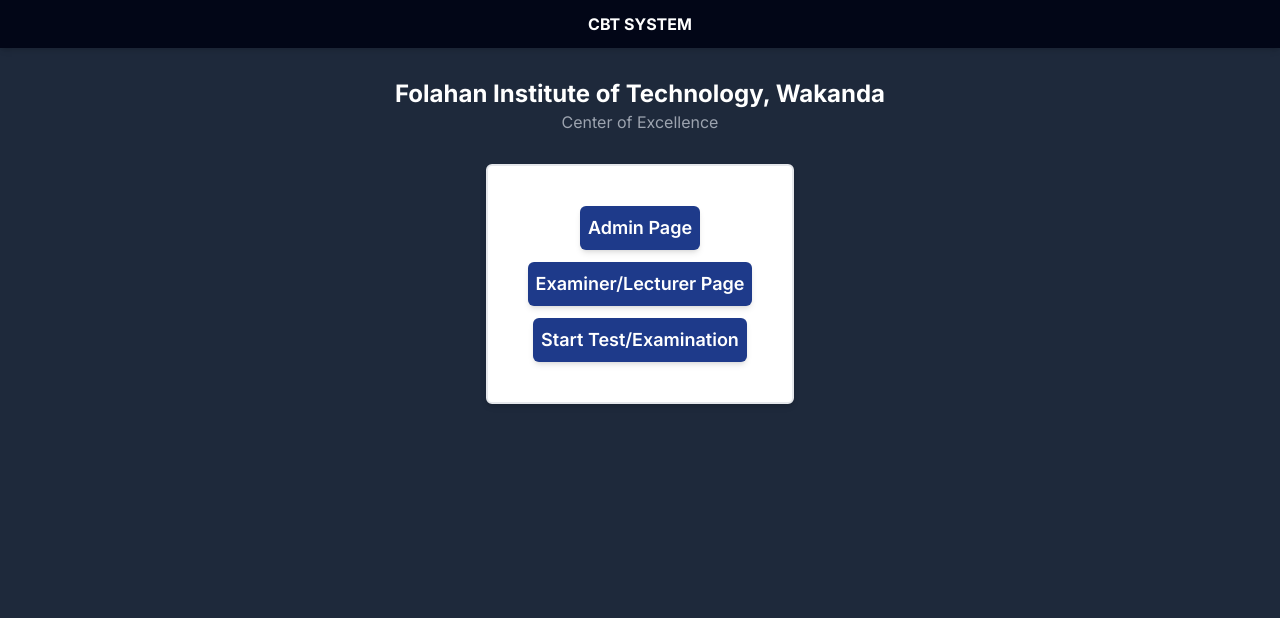
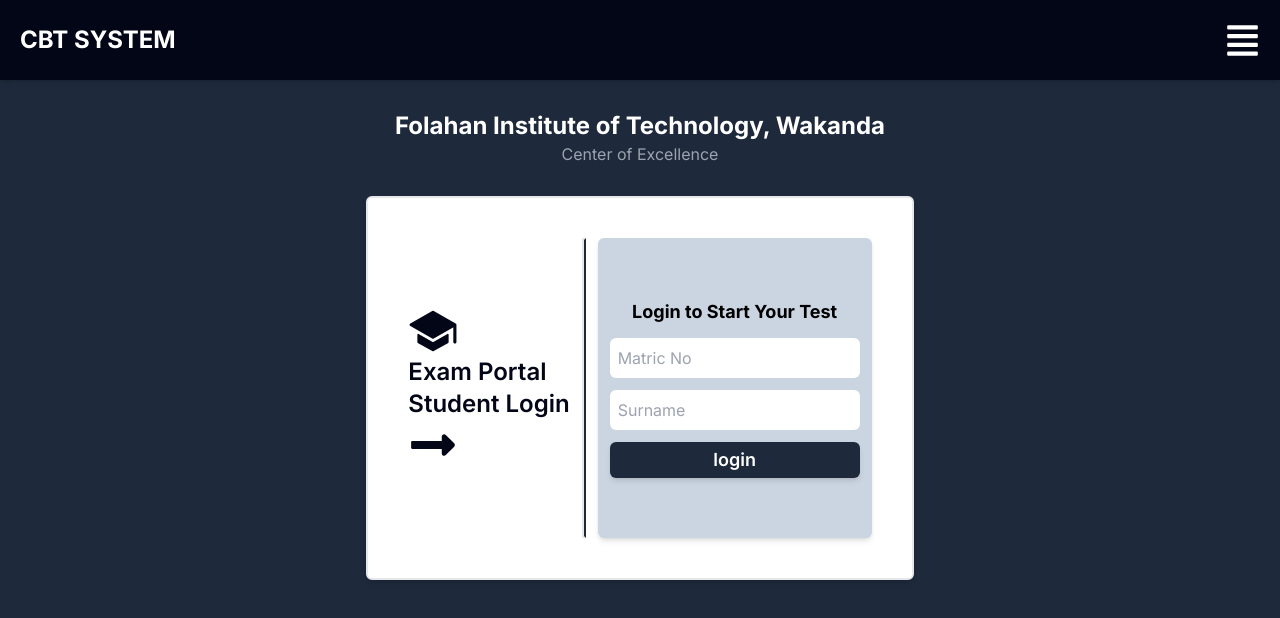
Before and after one commit to lightpc90/cbt, a Next.js app: page / in a window 1280 px wide. Shown: the top 618 px of the page. Built offline with nearby package versions, Linux system fonts and the light colour scheme; no server answers; the database is empty.

Commit message:
installed reacticons refactor home page store and load localStorage data into userData styled title component in lecturer registration form created a StaffLoginMenu and imported it to homepage

```diff
--- a/package.json
+++ b/package.json
@@ -16,6 +16,7 @@
     "next": "14.1.0",
     "react": "^18",
     "react-dom": "^18",
+    "react-icons": "^5.2.1",
     "styled-jsx": "^5.1.3"
   },
   "devDependencies": {
--- a/src/app/layout.js
+++ b/src/app/layout.js
@@ -12,8 +12,18 @@ export const metadata = {
 export default function RootLayout({ children }) {
   return (
     <html lang="en">
-      <body className={inter.className}>
+      <body className={`${inter.className} `}>
+        {/* block access to smaller screen devices */}
+        <div className="hidden lg:block">
         <AppProvider>{children}</AppProvider>
+        </div>
+        {/* What to show on smaller screens */}
+        <div className="lg:hidden h-screen flex flex-col items-center justify-center">
+          <p className="text-2xl">No Access!</p>
+          <p>
+            Please use a device with bigger screen to access the software. For example, a laptop
+          </p>
+        </div>
       </body>
     </html>
   );
--- a/src/app/page.js
+++ b/src/app/page.js
@@ -1,43 +1,39 @@
 
 import Link from "next/link";
+import StaffLoginMenu from "@/components/menu/StaffLoginMenu";
+import StudentTestLoginForm from "@/components/Forms/StudentTestLoginForm";
+import { IoSchool } from "react-icons/io5";
+import { BiSolidDoorOpen } from "react-icons/bi";
+import { FaLongArrowAltRight } from "react-icons/fa";
+
 
 export default function Home() {
   return (
     <main className="flex h-screen flex-col items-center gap-[30px] bg-slate-800 text-white">
-      <div className="h-12 bg-slate-950 text-white w-full flex justify-center items-center shadow-md ">
-        <h1 className="font-bold">CBT SYSTEM</h1>
+      <div className="h-20 bg-slate-950 text-white w-full flex justify-between items-center shadow-md px-5 ">
+        <h1 className="font-bold text-2xl">CBT SYSTEM</h1>
+        <StaffLoginMenu />
       </div>
       <div className="flex flex-col items-center">
         <p className="text-2xl font-bold ">Folahan Institute of Technology, Wakanda</p>
         <p className="text-gray-400">Center of Excellence</p>
       </div>
 
-      {/* links to the pages */}
-      <div className="flex flex-col gap-3 items-center bg-white p-10 shadow-md rounded-md border-2 border-blue ">
-        <Link
-          href="/login/admin"
-          className="bg-blue-900 p-2 text-white text-lg font-semibold rounded-md shadow-md hover:text-blue-900 hover:bg-white"
-        >
-          Admin Page
-        </Link>
-        <Link
-          href="/login/examiner"
-          className="bg-blue-900 p-2 text-white text-lg font-semibold rounded-md shadow-md hover:text-blue-900 hover:bg-white"
-        >
-          Examiner/Lecturer Page
-        </Link>
-        {/* <Link
-          href="/student_registration"
-          className="bg-blue-900 p-2 text-white text-lg font-semibold rounded-md shadow-md hover:text-blue-900 hover:bg-white"
-        >
-          Students Registration Page
-        </Link> */}
-        <Link
-          href="/login/student_test_login"
-          className="bg-blue-900 p-2 text-white text-lg font-semibold rounded-md shadow-md hover:text-blue-900 hover:bg-white"
-        >
-          Start Test/Examination
-        </Link>
+      {/* Exam porta login */}
+      <div className="flex gap-3 items-center bg-white p-10 shadow-md rounded-md border-2 border-blue ">
+        <div className="text-slate-950 text-2xl font-semibold">
+          <IoSchool size={50}/>
+          <p>Exam Portal</p>
+          <p>Student Login</p>
+          <FaLongArrowAltRight size={50}/>
+        </div>
+        {/* vertical divider */}
+        <div className="border-2 border-r-slate-800 h-full"></div>
+        {/* left side */}
+        <div>
+          <StudentTestLoginForm/>
+        </div>
+
       </div>
     </main>
   );
--- a/src/appContext/appState.js
+++ b/src/appContext/appState.js
@@ -16,7 +16,7 @@ export const AppProvider = ({ children }) => {
     // const [users, setUsers] = useState(null);
     const [verify, setVerify] = useState(false);
 
-    const [userData, setUserData] = useState({})
+    const [userData, setUserData] = useState(typeof window !== 'undefined' ? localStorage.getItem('userData') : {})
     const [currentUserId, setCurrentUserId] = useState(typeof window !== 'undefined' ? localStorage.getItem('currentUserId') : {})
 
     const [accessToken, setAccessToken] = useState(
@@ -79,12 +79,14 @@ export const AppProvider = ({ children }) => {
         }
     }
     // signin function
-    const signIn = (token, userId) => {
+    const signIn = (token, userId, data) => {
         console.log("signing in...")
         localStorage.setItem("accessToken", token);
         localStorage.setItem("currentUserId", userId);
+        localStorage.setItem("userData", data)
         setAccessToken(token);
         setCurrentUserId(userId);
+        setUserData(data)
         setVerify(true)
     };
 
--- a/src/components/Forms/LoginForm.js
+++ b/src/components/Forms/LoginForm.js
@@ -44,8 +44,7 @@ const LoginForm = ({admin=false}) => {
     if(_res.success){
       console.log(_res.message)
       console.log("user data login: ", _res.data)
-      setUserData(_res.data)
-      signIn(_res.accessToken, _res.data._id)
+      signIn(_res.accessToken, _res.data._id, _res.data)
       if(_res.data.admin){
         router.push('/admin')
       }
--- a/src/components/Forms/StudentTestLoginForm.js
+++ b/src/components/Forms/StudentTestLoginForm.js
@@ -3,39 +3,40 @@
 import { useState } from "react";
 
 const StudentTestLoginForm = () => {
-  const initialFormData = { username: "", password: "" };
+  const initialFormData = { matricNo: "", surname: "" };
   const [formData, setFormData] = useState(initialFormData);
 
   // handle form data on change
   const handleSubmit = async (event) => {
     event.preventDefault();
   };
+
   return (
-    <div className="bg-slate-300 min-h-[300px] w-3/12 flex flex-col justify-center items-center gap-3 rounded-md shadow-md ">
+    <div className="bg-slate-300 text-black min-h-[300px] hover:ring hover:ring-slate-800 w-full flex flex-col justify-center items-center gap-3 rounded-md shadow-md ">
       <h1 className="font-bold text-lg">Login to Start Your Test</h1>
       {/* admin login form */}
-      <form onSubmit={handleSubmit} className="flex flex-col gap-3 w-8/12">
-        {/* username input */}
+      <form onSubmit={handleSubmit} className="flex flex-col gap-3 px-3">
+        {/* matricNo input */}
         <input
-          value={formData.username}
+          value={formData.matricNo}
           onChange={(e) =>
-            setFormData({ ...formData, username: e.target.value })
+            setFormData({ ...formData, matricNo: e.target.value })
           }
           type="text"
-          name="username"
-          placeholder="Username"
+          name="matricNo"
+          placeholder="Matric No"
           className="p-2 rounded-md "
         />
 
-        {/* password input */}
+        {/* surname input */}
         <input
-          value={formData.password}
+          value={formData.surname}
           onChange={(e) => {
-            setFormData({ ...formData, password: e.target.value });
+            setFormData({ ...formData, surname: e.target.value });
           }}
           type="password"
-          name="password"
-          placeholder="Password"
+          name="surname"
+          placeholder="Surname"
           className="p-2 rounded-md "
         />
         <button
--- a/src/components/dashboards/admin/Admin.js
+++ b/src/components/dashboards/admin/Admin.js
@@ -44,8 +44,8 @@ const Admin = () => {
           <div className="p-2 flex flex-col  mb-10">
             <div className="h-[90px] w-[90px] rounded-full bg-slate-400 mb-5"></div>
             <p>{`${userData?.title} ${userData?.firstname} ${userData?.lastname}`}</p>
-            <p>Robotics Engineering</p>
-            <p>{userData?.staffId}</p>
+            <p>{`${userData?.dept}`}</p>
+            <p>{userData?.staffID}</p>
           </div>
           <hr />
           {/* Navigation section */}
--- a/src/components/dashboards/admin/ManageExam.js
+++ b/src/components/dashboards/admin/ManageExam.js
@@ -13,7 +13,7 @@ const ManageExam = () => {
   }
 
   return (
-    <div className='h-screen'>
+    <div className=''>
       <p>Manage Examination</p>
       <div className='flex gap-2'>
         {/* All Questions container */}
@@ -35,8 +35,8 @@ const ManageExam = () => {
         </div>
 
         {/* published question container */}
-        <div className='bg-slate-700 h-[300px] w-[30%] rounded-md overflow-auto'>
-          <p className='bg-green-500 p-1'>Live Question</p>
+        <div className='bg-slate-700 h-[600px] w-[30%] rounded-md overflow-auto'>
+          <p className='bg-green-500 p-1'>Uploaded Exams</p>
           {/* list of Questions */}
           <div className='h-[80%] overflow-auto flex flex-wrap p-2'>
             {/* get published questions */}
@@ -52,7 +52,7 @@ const ManageExam = () => {
                 <button className='bg-rose-500 hover:bg-slate-500 px-1'>Pull Down</button>
               </div>}
 
-            </div>)) : `No Live Questions`}
+            </div>)) : `No Ongoing Exams`}
           </div>
         </div>
       </div>
--- a/src/components/dashboards/admin/RegisterCourseAndLecturer.js
+++ b/src/components/dashboards/admin/RegisterCourseAndLecturer.js
@@ -158,7 +158,7 @@ const RegisterCourseAndLecturer = () => {
         <div className='my-5'>
           <p className='text-gray-500'>Register a Lecturer</p>
           <div className='flex flex-col gap-2'>
-            <select value={staffData.title} onChange={e=>setStaffData({...staffData, title: e.target.value})} required>
+            <select value={staffData.title} onChange={e=>setStaffData({...staffData, title: e.target.value})} required className='bg-inherit border rounded-md p-2'>
               {Titles.map((Title, i)=>(
                 <option key={i} value={Title.value}>{Title.name}</option>
               ))}
--- /dev/null
+++ b/src/components/menu/StaffLoginMenu.js
@@ -0,0 +1,23 @@
+'use client'
+
+import {useState} from 'react'
+import { FaAlignJustify, FaAlignRight, FaArrowCircleRight } from "react-icons/fa";
+import Link from 'next/link';
+
+const StaffLoginMenu = () => {
+    const [isOpen, setIsOpen] = useState(false)
+  return (
+    <div>
+        {!isOpen && <div onClick={()=>setIsOpen(prev=>(!prev))}><FaAlignJustify size={35} className={`hover:text-rose-800`}/></div>}
+        {isOpen && <div onClick={()=>setIsOpen(prev=>(!prev))}><FaAlignRight size={35} className={`hover:text-rose-800`}/> </div>}
+        {isOpen && <div className='bg-slate-950 h-[170px] w-[180px] absolute right-5 pt-10 px-3 gap-3 flex flex-col rounded-lg shadow-md'>
+            <Link href={`/login/examiner`} className='flex items-center gap-1 font-semibold hover:text-rose-800'>Staff Login <FaArrowCircleRight size={20}/> </Link>
+            <hr className='my-2 border border-slate-500'/>
+            <Link href={`/login/admin`} className='flex items-center gap-1 font-semibold ring ring-rose-500 p-1 rounded-md hover:ring-rose-200 hover:text-slate-500'>Admin Login <FaArrowCircleRight size={20}/></Link>
+            </div>}
+
+    </div>
+  )
+}
+
+export default StaffLoginMenu
```
Also changed, not shown: 1 other file (tests, documents, lock files or other folders).
